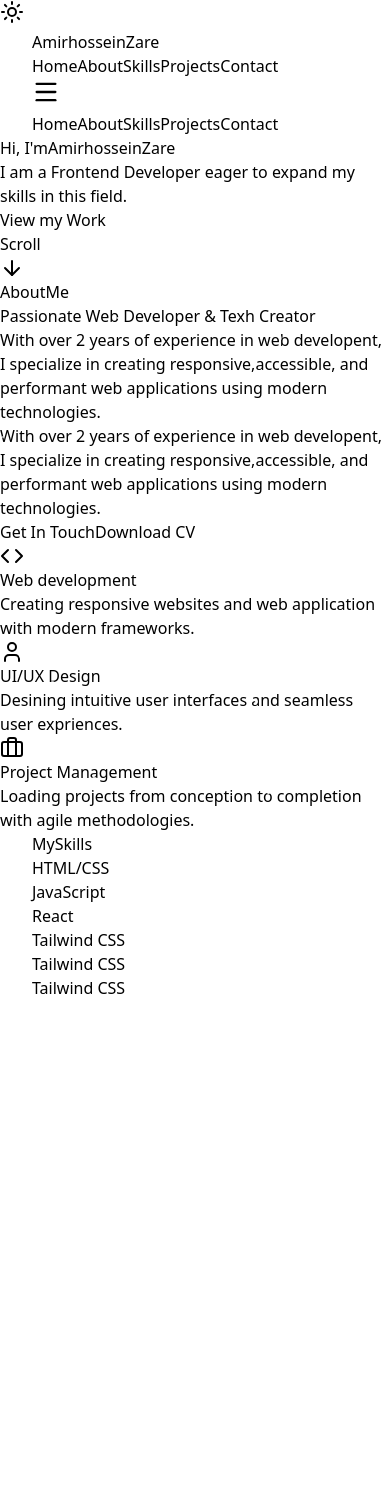
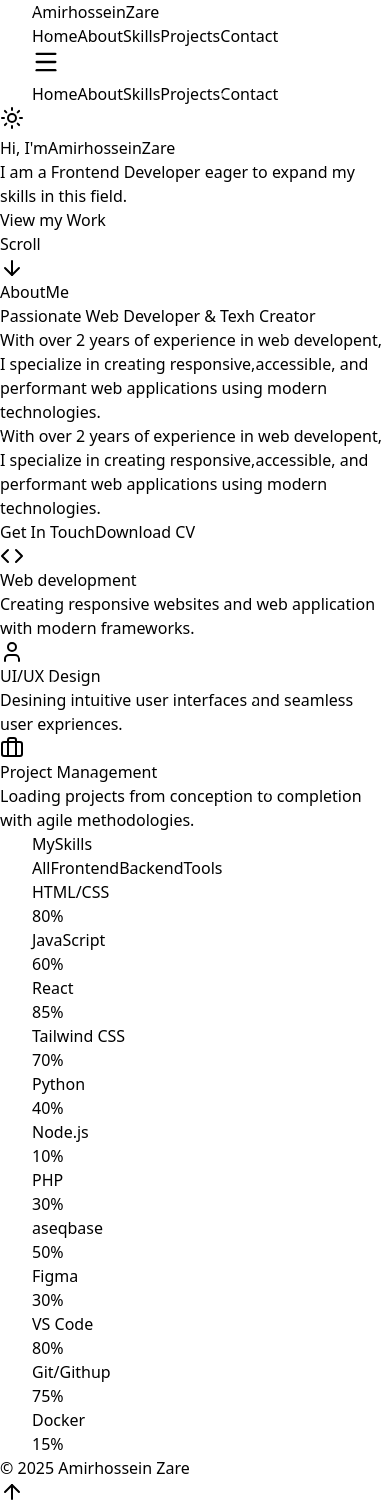
Before and after one commit to amirhossein442/Portfolio, a React (Vite) app: page / in a window 390 px wide. Shown: the top 1504 px of the page. Before the commit the page ends 1000 px from the top, so only its background shows below. Built offline with nearby package versions, Linux system fonts and the light colour scheme; the HTML template or start-up script is replaced by a standard one.

Commit message:
Add SkillsSection

```diff
--- a/src/Component/AboutMeSection.jsx
+++ b/src/Component/AboutMeSection.jsx
@@ -40,7 +40,7 @@ export const AboutMeSection = ({isDarkMode}) => {
         </div>
 
         <div className="grid grid-cols-1 gap-6">
-          <div className={`gradient-border p-6 ${isDarkMode ? "bg-slate-950" : "bg-slate-950/10"}  `}>
+          <div className={`gradient-border rounded-lg p-6 ${isDarkMode ? "bg-slate-950" : "bg-slate-950/10"}  `}>
             <div className="flex items-start gap-4">
               <div className="p-3 rounded-full bg-purple-500/10 ">
                 <Code />
@@ -54,7 +54,7 @@ export const AboutMeSection = ({isDarkMode}) => {
               </div>
             </div>
           </div>
-          <div className={`gradient-border p-6 ${isDarkMode ? "bg-slate-950" : "bg-slate-950/10"}  `}>
+          <div className={`gradient-border rounded-lg p-6 ${isDarkMode ? "bg-slate-950" : "bg-slate-950/10"}  `}>
             <div className="flex items-start gap-4">
               <div className="p-3 rounded-full bg-purple-500/10 ">
                 <User />
@@ -68,7 +68,7 @@ export const AboutMeSection = ({isDarkMode}) => {
               </div>
             </div>
           </div>
-          <div className={`gradient-border p-6 ${isDarkMode ? "bg-slate-950" : "bg-slate-950/10"}  `}>
+          <div className={`gradient-border rounded-lg p-6 ${isDarkMode ? "bg-slate-950" : "bg-slate-950/10"}  `}>
             <div className="flex items-start gap-4">
               <div className="p-3 rounded-full bg-purple-500/10 ">
                 <Briefcase />
--- /dev/null
+++ b/src/Component/Footer.jsx
@@ -0,0 +1,12 @@
+import { ArrowUp } from "lucide-react"
+
+export const Footer =()=> {
+    return(
+        <footer className="bg-slate-950 py-12 px-4 relative border-t border-slate-800 text-white mt-12 pt-8 flex flex-wrap justify-between items-center">
+            <p className="text-sm ">&copy; {new Date().getFullYear()} Amirhossein Zare</p>
+            <a href="#hero">
+                <ArrowUp />
+            </a>
+        </footer>
+    )
+}
--- a/src/Component/HeroSection.jsx
+++ b/src/Component/HeroSection.jsx
@@ -28,7 +28,7 @@ export const HeroSection = () => {
         </div>
       </div>
 
-      <div className=" absolute bottom-8  left-1/2 transform -translate-x-1/2 flex flex-col items-center justify-center animate-bounce ">
+      <div className=" absolute bottom-14  left-1/2 transform -translate-x-1/2 flex flex-col items-center justify-center animate-bounce ">
         <span className="text-sm mb-2">Scroll</span>
         <ArrowDown className=" h-5 w-5 text-purple-500 " />
       </div>
--- a/src/Component/SkillsSection.jsx
+++ b/src/Component/SkillsSection.jsx
@@ -1,31 +1,63 @@
+import { useState } from "react";
+import { ProgressBar } from "./progressBar";
+
 const Skills = [
-  { name: "HTML/CSS", Level: 95, category: "Frontend" },
-  { name: "JavaScript", Level: 70, category: "Frontend" },
-  { name: "React", Level: 80, category: "Frontend" },
-  { name: "Tailwind CSS", Level: 75, category: "Frontend" },
-  { name: "Tailwind CSS", Level: 75, category: "Frontend" },
-  { name: "Tailwind CSS", Level: 75, category: "Frontend" },
+  { name: "HTML/CSS", Level: 80, category: "Frontend" },
+  { name: "JavaScript", Level: 60, category: "Frontend" },
+  { name: "React", Level: 85, category: "Frontend" },
+  { name: "Tailwind CSS", Level: 70, category: "Frontend" },
+  { name: "Python", Level: 40, category: "Backend" },
+  { name: "Node.js", Level: 10, category: "Backend" },
+  { name: "PHP", Level: 30, category: "Backend" },
+  { name: "aseqbase", Level: 50, category: "Backend" },
+  { name: "Figma", Level: 30, category: "Tools" },
+  { name: "VS Code", Level: 80, category: "Tools" },
+  { name: "Git/Githup", Level: 75, category: "Tools" },
+  { name: "Docker", Level: 15, category: "Tools" },
 ];
-export const SkillsSection = () => {
+
+const categories = ["All", "Frontend", "Backend", "Tools"];
+export const SkillsSection = ({ isDarkMode }) => {
+  const [activeCategory, setActiveCategory] = useState("All");
+
+  const filterSkills = Skills.filter(
+    (Skill) => activeCategory === "All" || Skill.category === activeCategory
+  );
+
   return (
     <section id="skills" className="py-24 px-4 relative ">
       <div className="container mx-auto max-w-5xl">
         <h2 className="text-3xl md:text-4xl font-bold mb-12 text-center">
           My<span className="text-purple-500">Skills</span>
         </h2>
-        <div className="grid grid-cols-1 sm:grid-cols-2 lg:grid-cols-3 gap-6">
-          {Skills.map((Skills, key) => (
-            <div key={key} className="p-6 rounded-lg shadow-xs bg-slate-950">
+        <div className="justify-center flex gap-5 md:text-xl mb-6">
+          {categories.map((category, key) => (
+            <button
+              className={`px-4 py-2  rounded-full transition-colors duration-300 ${
+                activeCategory === category ? "bg-purple-600" : "bg-transparent"
+              }`}
+              key={key}
+              onClick={() => setActiveCategory(category)}
+            >
+              {category}
+            </button>
+          ))}
+        </div>
+        <div
+          className={`grid grid-cols-1 sm:grid-cols-2 lg:grid-cols-3 gap-6 `}
+        >
+          {filterSkills.map((Skill, key) => (
+            <div
+              key={key}
+              className={`p-6 rounded-lg shadow-xs bg-slate-950 ${
+                !isDarkMode && "bg-slate-950/10"
+              }`}
+            >
               <div className="text-left mb-4">
-                <h3 className="font-semibold text-lg">{Skills.name}</h3>
+                <h3 className="font-semibold text-lg">{Skill.name}</h3>
               </div>
-
-              <div className="w-full bg-gray-800 rounded-full overflow-hidden">
-                <div
-                  className="bg-purple-500 h-2 rounded-full origin-left animate-fill"
-                  style={{ width: Skills.Level + "%" }}
-                />
-              </div>
+              <ProgressBar Level={Skill.Level} />
+              <h4 className="text-right mt-1">{Skill.Level}%</h4>
             </div>
           ))}
         </div>
--- a/src/Component/ThemeToggle.jsx
+++ b/src/Component/ThemeToggle.jsx
@@ -22,6 +22,6 @@ export const ThemeToggle = ({ isDarkMode, setIsDarkMode }) => {
   };
 
   return (
-    <button className="pt-5  px-5 flex ml-auto  z-50 " onClick={toggleTheme}>{isDarkMode ? <Sun className="text-yellow-200"/> : <Moon />}</button>
+    <button className="pt-5  px-5 flex ml-auto fixed z-[1000] " onClick={toggleTheme}>{isDarkMode ? <Sun className="text-yellow-200"/> : <Moon />}</button>
   );
 };
--- /dev/null
+++ b/src/Component/progressBar.jsx
@@ -0,0 +1,22 @@
+import { useEffect, useState } from "react";
+
+export const ProgressBar = ({ Level }) => {
+  const [scale, setScale] = useState(0);
+
+  useEffect(() => {
+    setTimeout(() => {
+      setScale(Level / 100);
+    }, 50);
+
+    return () => clearTimeout();
+  }, [Level]);
+
+  return (
+    <div className="w-full bg-gray-800 rounded-full overflow-hidden">
+      <div
+        className="bg-purple-500  h-2 rounded-full origin-left transition-transform duration-1000 ease-in-out "
+        style={{ transform: `scaleX(${scale}) ` }}
+      />
+    </div>
+  );
+};
--- a/src/Pages/Home.jsx
+++ b/src/Pages/Home.jsx
@@ -5,6 +5,7 @@ import { Navbar } from "../Component/Navbar";
 import { HeroSection } from "../Component/HeroSection";
 import { AboutMeSection } from "../Component/AboutMeSection";
 import { SkillsSection } from "../Component/SkillsSection";
+import { Footer } from "../Component/Footer";
 
 export const Home = () => {
   const [isDarkMode, setIsDarkMode] = useState(false);
@@ -15,8 +16,6 @@ export const Home = () => {
         isDarkMode ? "bg-black text-white" : "bg-white text-black"
       } `}
     >
-      {/*ThemeToggle*/ }
-      <ThemeToggle isDarkMode={isDarkMode} setIsDarkMode={setIsDarkMode} />
 
       {/*StartBackground*/ }
       <StartBackground />
@@ -24,12 +23,18 @@ export const Home = () => {
       {/*Navbar*/ }
       <Navbar />
 
+      {/*ThemeToggle*/ }
+      <ThemeToggle isDarkMode={isDarkMode} setIsDarkMode={setIsDarkMode} />
+
       {/*Main*/}
       <main>
         <HeroSection />
         <AboutMeSection isDarkMode={isDarkMode}/>
-        <SkillsSection />
+        <SkillsSection isDarkMode={isDarkMode}/>
+        {/*ProjectSection*/}
+        {/*ContactSection*/}
       </main>
+      <Footer />
 
     </div>
   );
--- a/src/Pages/NotFound.jsx
+++ b/src/Pages/NotFound.jsx
@@ -1,5 +1,5 @@
 export const NotFound =() => {
     return(
-        <div>NotFound</div>
+        <div className="flex justify-center pt-10 text-4xl font-bold">NotFound</div>
     )
 }
--- a/src/index.css
+++ b/src/index.css
@@ -52,16 +52,17 @@
   animation: fade-in 0.8s ease forwards;
   animation-delay: 1s;
 }
-/*navar skills*/
-@keyframes fill {
+/*navbar skills*/
+@keyframes grow  {
   from {
-    width: 0%;
+    transform: scaleX(0);
   }
   to {
-    width: 100%;
+    transform: scaleX(0.5);
+
   }
 }
 
-.animate-fill {
-  animation: fill 1.5s ease-out forwards;
+.animate-grow {
+  animation: grow 1.5s ease-out forwards;
 }
```
Also changed, not shown: src/Component/Navbar.jsx (+5 -5 lines).
